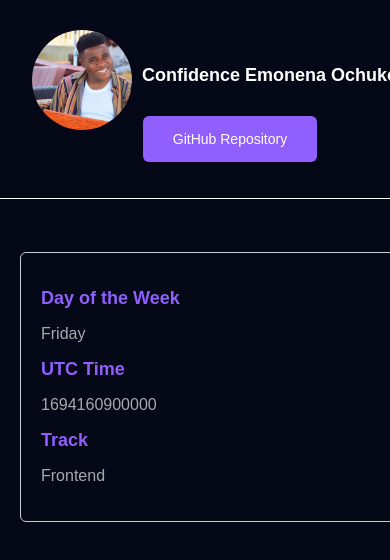
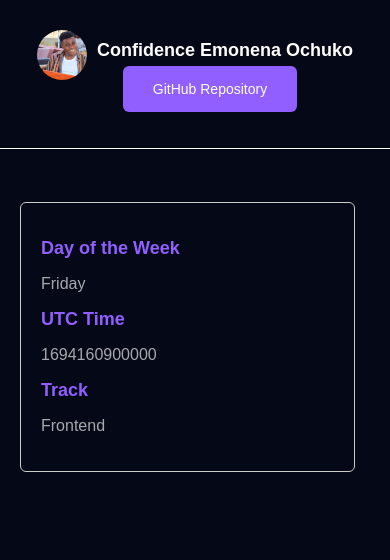
Before and after one commit to Clinzho1996/hngx-stageone, a plain HTML site: page index.html in a window 390 px wide. Shown: the top 560 px of the page. Drawn offline with Linux system fonts and the light colour scheme.

Commit message:
day fixed

```diff
--- a/styles.css
+++ b/styles.css
@@ -67,18 +67,18 @@ p {
     width: 100%;
     flex-direction: column;
     padding-bottom: 50px;
+    padding-left: 0px;
   }
 
   nav img {
-    width: 100px;
-    height: 100px;
+    width: 50px;
+    height: 50px;
   }
 
   nav h1 {
     font-size: 18px;
     text-align: left;
   }
-
   nav .right {
     padding-right: 10px;
     padding-left: 40px;
@@ -90,7 +90,7 @@ p {
   }
 
   main {
-    width: 90%;
+    width: 75%;
     margin: 53px 20px;
   }
 }
```
